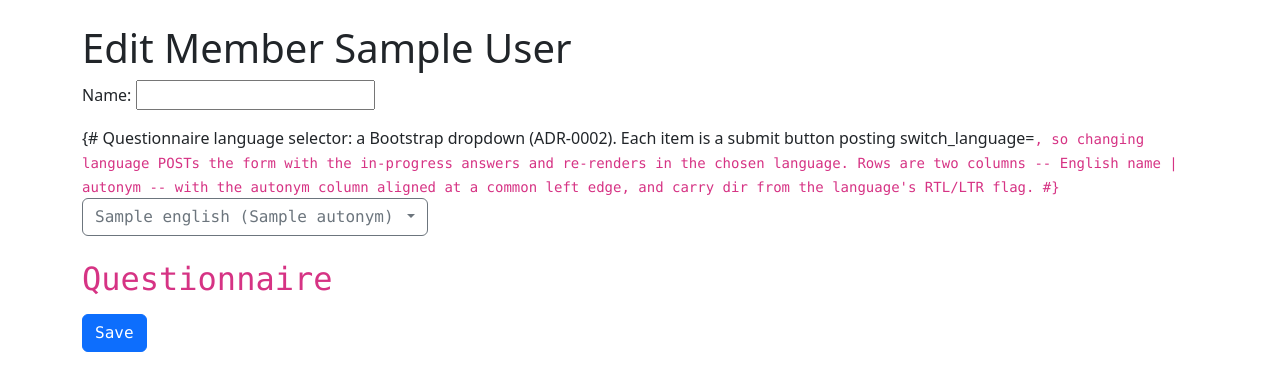
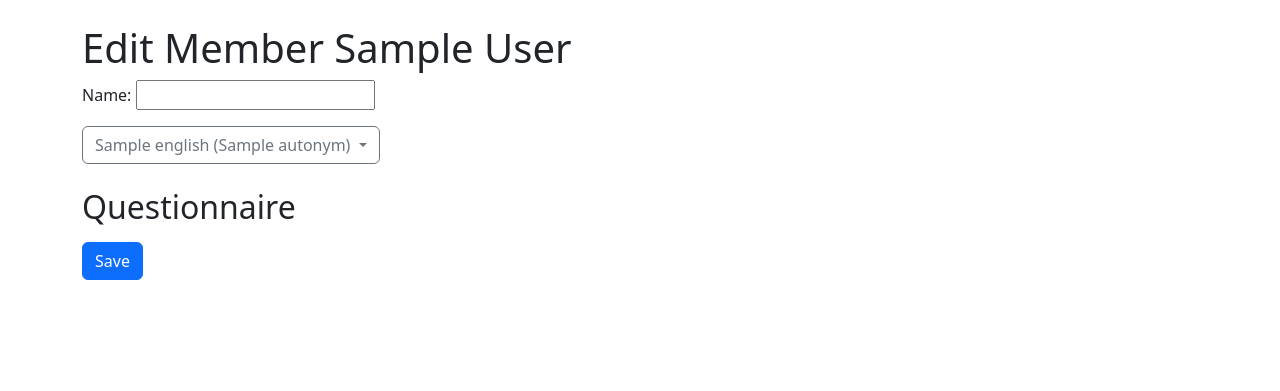
Before and after one commit to prechelt/cuhasc, a Django app: template cuhasc/templates/cuhasc/edit_member.html in a window 1280 px wide. Shown: the top 391 px of the page. Run offline with Django 5.2, Linux system fonts and the light colour scheme; tables that the repository leaves empty hold one stand-in row (values such as "Sample post"); the template is opened without the code that fills it: values that come from a table or form of the project are taken from there, most other values are stand-ins (such as "Sample title", 1, 10 or a date in 2020).

Commit message:
_language_selector.html: #4; fix comment syntax

```diff
--- a/cuhasc/templates/cuhasc/_language_selector.html
+++ b/cuhasc/templates/cuhasc/_language_selector.html
@@ -1,8 +1,8 @@
-{# Questionnaire language selector: a Bootstrap dropdown (ADR-0002). Each item is a
+{% comment %}Questionnaire language selector: a Bootstrap dropdown (ADR-0002). Each item is a
    submit button posting switch_language=<code>, so changing language POSTs the form
    with the in-progress answers and re-renders in the chosen language. Rows are two
    columns -- English name | autonym -- with the autonym column aligned at a common
-   left edge, and carry dir from the language's RTL/LTR flag. #}
+   left edge, and carry dir from the language's RTL/LTR flag.{% endcomment %}
 <div class="dropdown mb-3">
     <button class="btn btn-outline-secondary dropdown-toggle" type="button"
             data-bs-toggle="dropdown" aria-expanded="false">
```
